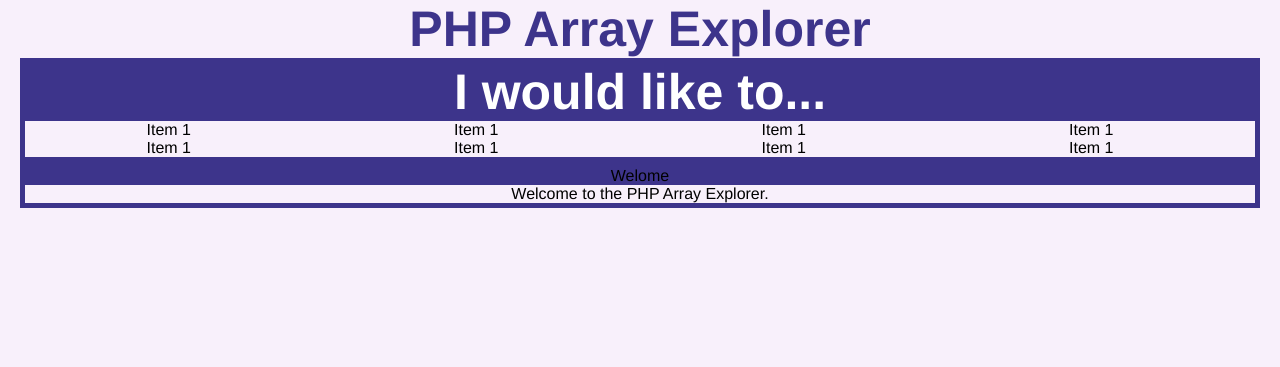
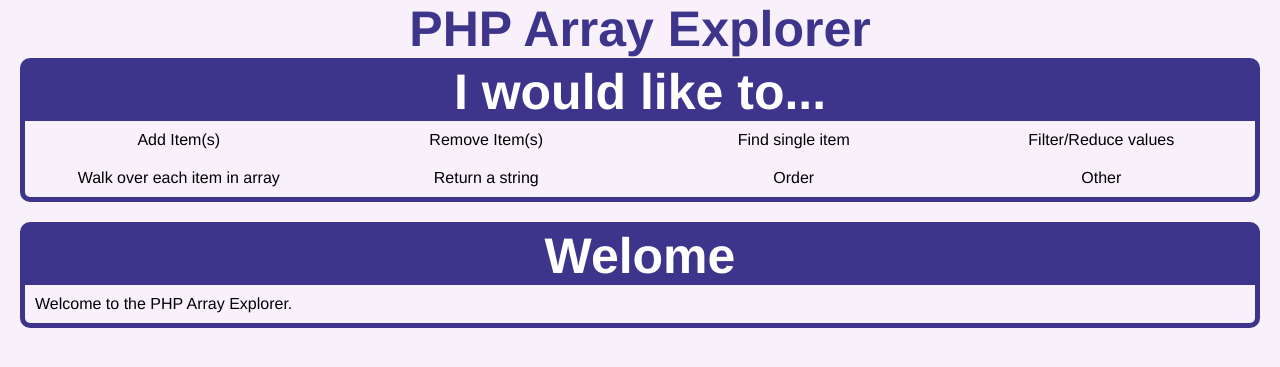
Before and after one commit to cjbagley/php-array-explorer, a Jekyll site: the page built from index.md, in a window 1280 px wide. Shown: the top 367 px of the page. Built offline with Jekyll 4.4.1, drawn with Linux system fonts in a browser that asks for light colours.

Commit message:
Working on main section styling

```diff
--- a/_data/explorer_options.yml
+++ b/_data/explorer_options.yml
@@ -17,3 +17,21 @@
         value: Remove Element
       - key: remove_element_from_end
         value: Remove Element From End
+
+- key: find_single_item
+  value: Find single item
+
+- key: filter_or_reduce_values
+  value: Filter/Reduce values
+
+- key: walk_over
+  value: Walk over each item in array
+
+- key: return_string
+  value: Return a string
+
+- key: order
+  value: Order
+
+- key: other
+  value: Other
--- a/_includes/explorer.html
+++ b/_includes/explorer.html
@@ -1,13 +1,8 @@
 <nav class="card-holder">
-    <h2 class="card-header">I would like to...</h2>
+    <header class="card-header"><h2>I would like to...</h2></header>
     <ul class="list-unstyled grid">
-        <li class="col-1-4">Item 1</li>
-        <li class="col-1-4">Item 1</li>
-        <li class="col-1-4">Item 1</li>
-        <li class="col-1-4">Item 1</li>
-        <li class="col-1-4">Item 1</li>
-        <li class="col-1-4">Item 1</li>
-        <li class="col-1-4">Item 1</li>
-        <li class="col-1-4">Item 1</li>
+        {% for item in site.data.explorer_options %}
+            <li class="card col-1-4">{{ item.value }}</li>
+        {% endfor %}
     </ul>
 </nav>
--- a/_layouts/default.html
+++ b/_layouts/default.html
@@ -20,7 +20,7 @@
             <header class="card-header">
                 <h2>{{ page.title }}</h2>
             </header>
-            <div class="card">
+            <div class="card text-left">
                 {{ content }}
             </div>
         </section>
--- a/assets/css/main.scss
+++ b/assets/css/main.scss
@@ -71,21 +71,31 @@ h1 {
 
 .card-holder {
     border: 5px solid $primary-colour;
+    border-radius: 10px;
+    margin-bottom: 20px;
 }
 
 .card-header {
     background-color: $primary-colour;
 }
 
-h2.card-header {
+.card-header h2 {
     font-size: 50px;
     font-weight: bold;
     color: white;
 }
 
+.card {
+    padding: 10px;
+}
+
 
 .list-unstyled {
     list-style: none;
+}
+
+.text-left {
+    text-align: left;
 }
 
 /* Code Styling - https://github.com/jwarby/jekyll-pygments-themes/blob/master/native.css */
```
